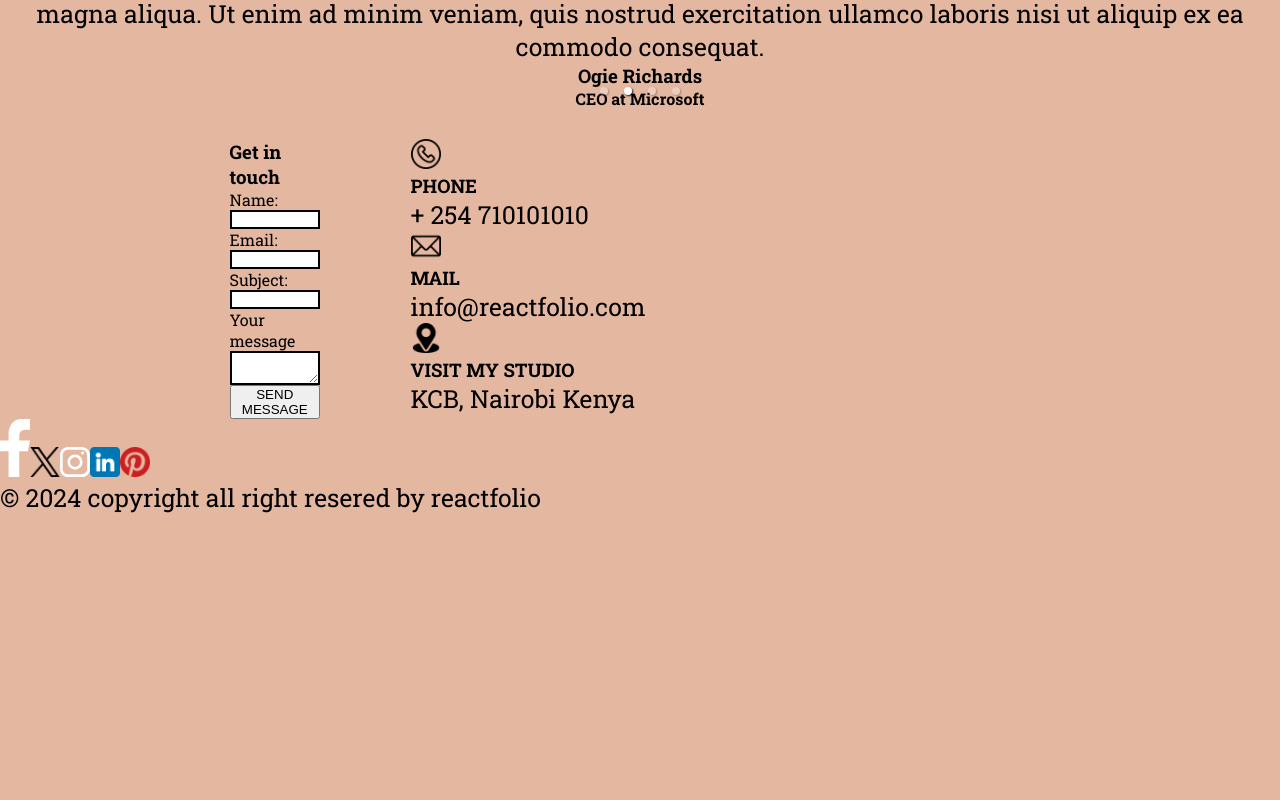
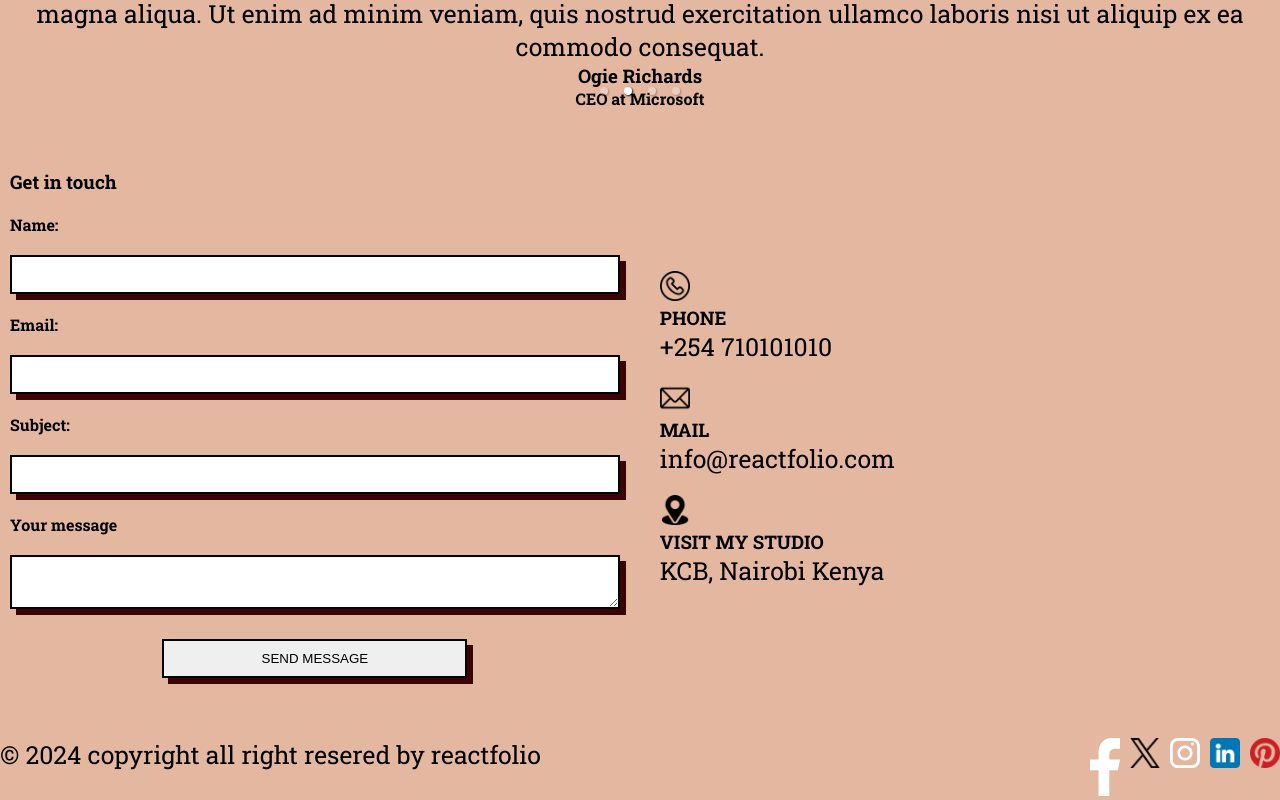
Before and after one commit to Pauline-Oraro/reactfolio, a React (Create React App) app: page / in a window 1280 px wide. Shown: the part 6112-6912 px from the top of the page. Before the commit the page ends 6626 px from the top, so only its background shows below. Built offline with nearby package versions, Linux system fonts and the light colour scheme.

Commit message:
updated the files

```diff
--- a/src/App.js
+++ b/src/App.js
@@ -466,7 +466,7 @@ function App() {
                 <div className='location-info'>
                   <img src="phone.png"alt="phone" />
                   <h3>PHONE</h3>
-                  <p>+ 254 710101010</p>
+                  <p>+254 710101010</p>
                 </div>
 
                 <div className='location-info'>
@@ -484,16 +484,16 @@ function App() {
 
             </div>
             <div className='contact-socials'>
+              <div className='reserved-info'>
+                <p>&copy; 2024 copyright all right resered by reactfolio</p>
+              </div>
+
               <div className='social-images'>
                 <a><img src='facebook.svg' alt="facebook" /></a>
                 <a><img src='twitter.png' alt="X" /></a>
                 <a><img src='instagram.svg' alt="instagram" /></a>
                 <a><img src='linkedin.png' alt="linkedin" /></a>
                 <a><img src='pinterest.png' alt="pinterest" /></a>
-              </div>
-
-              <div className='reserved-info'>
-                <p>&copy; 2024 copyright all right resered by reactfolio</p>
               </div>
             </div>
 
--- a/src/css/contact.css
+++ b/src/css/contact.css
@@ -2,7 +2,12 @@
 @import url('https://fonts.googleapis.com/css2?family=Roboto+Slab:wght@100..900&display=swap');
 
 .contact-section{
-    font-family: Roboto Slab;
+    font-family: Roboto Slab, monospace;
+    display: flex;
+    flex-direction: column;
+    justify-content: center;
+    gap: 20px;
+
 
 }
 
@@ -10,24 +15,58 @@
     display: flex;
     flex-direction: row;
     justify-content: center;
+    gap: 20px;
+
+    margin: 20px auto;
     width: 100%;
+
 }
 
 
-.contact-form form{
+.contact-form {
     width: 50%;
     display: flex;
     flex-direction: column;
-    justify-content: center;
+
+
+
+}
+
+.contact-form form{
+    display: flex;
+    flex-direction: column;
+    gap: 20px;
+    padding: 10px;
 }
 
 form input, textarea{
     width: 100%;
     border: 2px solid black;
+    padding: 10px;
+    box-shadow: 6px 6px  #3B0404;
+}
+
+label{
+    font-weight: bolder;
+}
+
+.contact-form button{
+    margin: 10px auto;
+    padding: 10px;
+    width: 50%;
+    border: 2px solid black;
+    box-shadow: 6px 6px  #3B0404;
 }
 
 .contact-location{
     width: 50%;
+
+    display: flex;
+    flex-direction: column;
+    justify-content: center;
+    gap: 20px;
+
+    padding: 10px;
 }
 
 .location-info img{
@@ -37,3 +76,21 @@ form input, textarea{
 .social-images img{
     width: 30px;
 }
+
+.contact-socials{
+    display: flex;
+    justify-content: space-between;
+
+    width: 100%;
+}
+
+.social-images{
+    width: 50%;
+    display: flex;
+    justify-content: flex-end;
+    gap: 10px;
+}
+
+.reserved-info{
+    width: 50%;
+}
```
